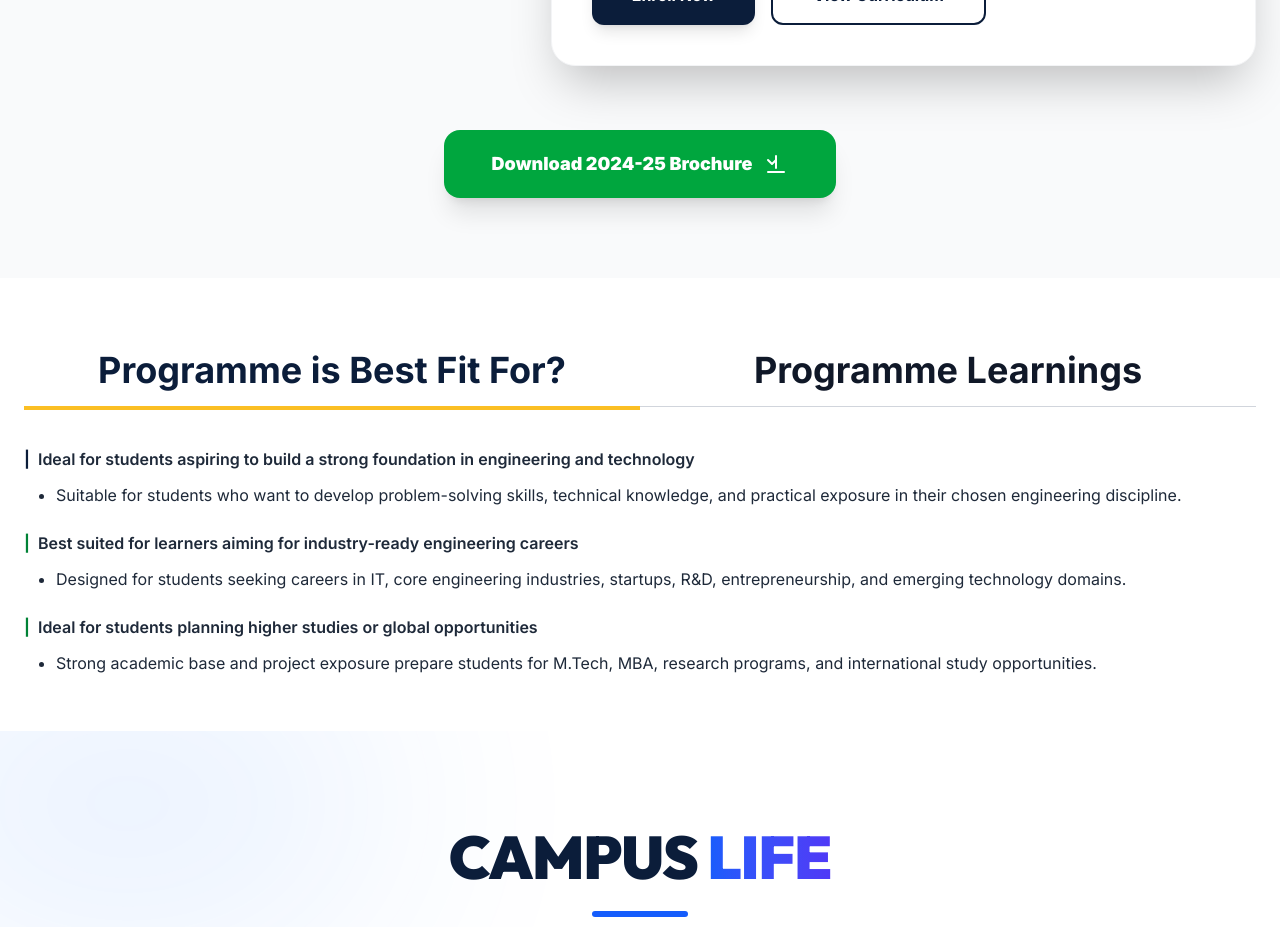
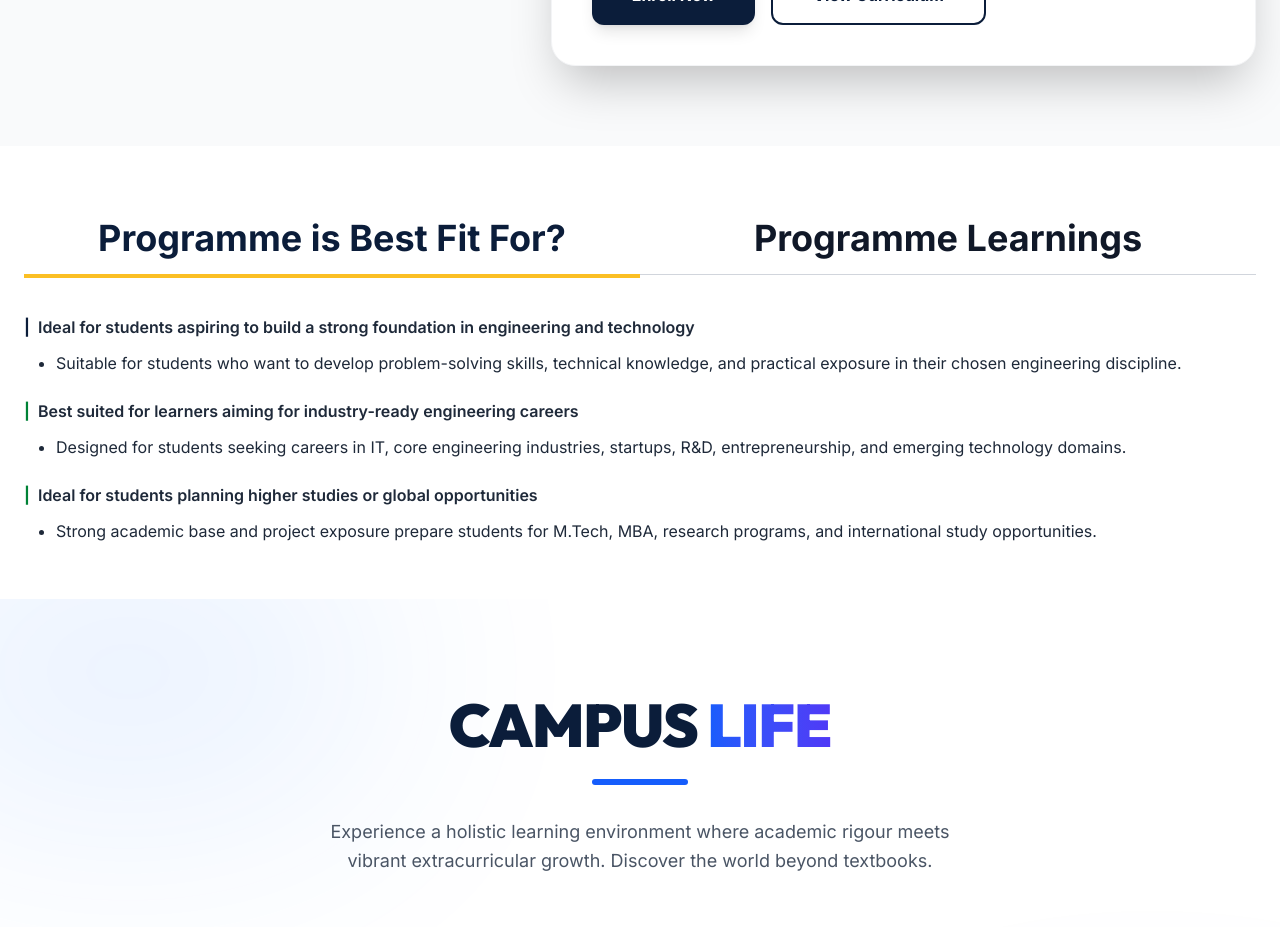
Before and after one commit to JatinBrandshow/accurate-btech-landing-page, a Next.js app: page / in a window 1280 px wide. Shown: the part 3780-4707 px from the top of the page. Built offline with nearby package versions, Linux system fonts and the light colour scheme.

Commit message:
Remove download button from BtechSpecializations
Removed the download button for the 2024-25 brochure.

```diff
--- a/src/components/BtechSpecializations.js
+++ b/src/components/BtechSpecializations.js
@@ -139,19 +139,7 @@ const BtechSpecializations = () => {
                     </div>
                 </div>
 
-                <div className="mt-16 text-center">
-                    <motion.button
-                        whileHover={{ scale: 1.05 }}
-                        whileTap={{ scale: 0.95 }}
-                        className="bg-green-600 text-white px-12 py-5 rounded-2xl font-black text-lg hover:bg-green-700 transition-all shadow-xl hover:shadow-green-600/30 flex items-center gap-3 mx-auto"
-                    >
-                        <span>Download 2024-25 Brochure</span>
-                        <svg className="w-6 h-6" fill="none" stroke="currentColor" viewBox="0 0 24 24">
-                            <path strokeLinecap="round" strokeLinejoin="round" strokeWidth={2} d="M12 8l-4 4-4-4M12 4v12" />
-                            <path strokeLinecap="round" strokeLinejoin="round" strokeWidth={2} d="M4 20h16" />
-                        </svg>
-                    </motion.button>
-                </div>
+
             </div>
         </section>
     );
```
